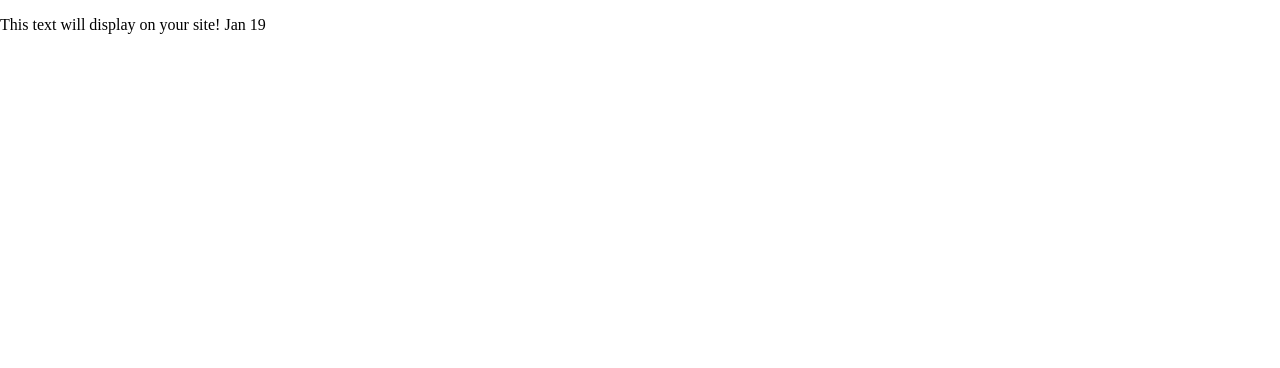
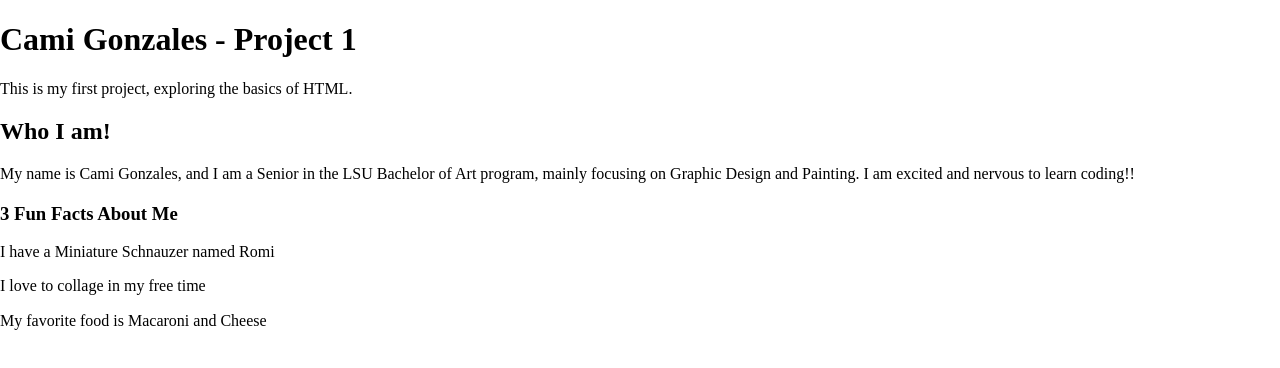
Before and after one commit to camigonzales/Project-1, a plain HTML site: page index.html in a window 1280 px wide. Drawn offline with Linux system fonts and the light colour scheme.

Commit message:
Added Headings

```diff
--- a/index.html
+++ b/index.html
@@ -3,7 +3,8 @@
 
 <head>
   <meta charset="utf-8">
-  <title>Responsive Layouts</title>
+  <title>Cami Gonzales Project 1
+  </title>
   <meta name="description" content="This site will serve as the hub for many sub responsive layouts">
   <meta name="viewport" content="width=device-width, initial-scale=1">
 
@@ -23,9 +24,17 @@
 </head>
 
 <body>
-  <!-- Place your site's HTML here -->
-  <p>This text will display on your site! Jan 19</p>
-  <script src="js/main.js"></script>
+  <h1>Cami Gonzales - Project 1</h1>
+  <p> This is my first project, exploring the basics of HTML. </p>
+
+  <h2>Who I am!</h2>
+  <p> My name is Cami Gonzales, and I am a Senior in the LSU Bachelor of Art program, mainly focusing on Graphic Design and Painting. I am excited and nervous to learn coding!! </p>
+
+  <h3>3 Fun Facts About Me</h3>
+  <p>I have a Miniature Schnauzer named Romi</p>
+  <p>I love to collage in my free time</p>
+  <p>My favorite food is Macaroni and Cheese</p>
+
 </body>
 
 </html>
```
Also changed, not shown: 1 other file.
